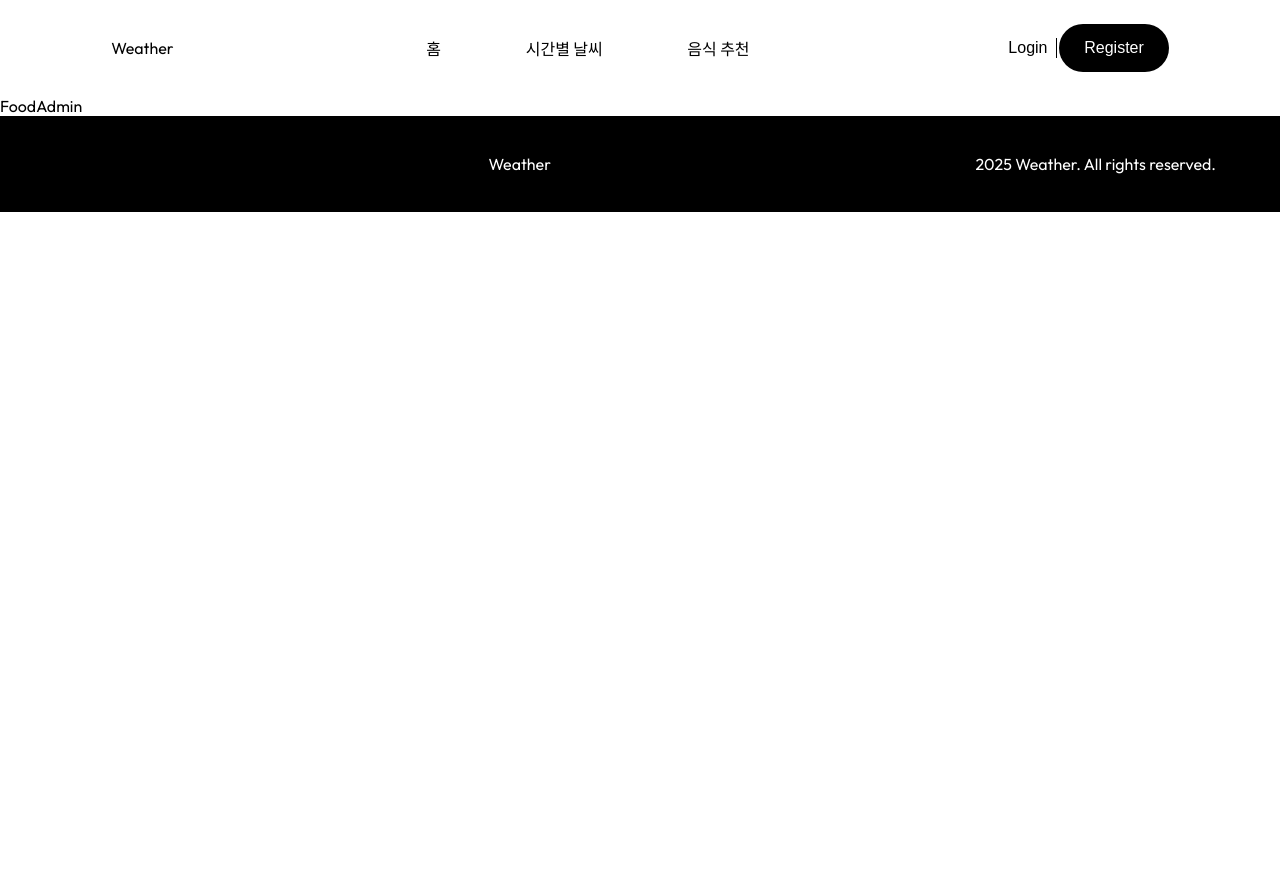
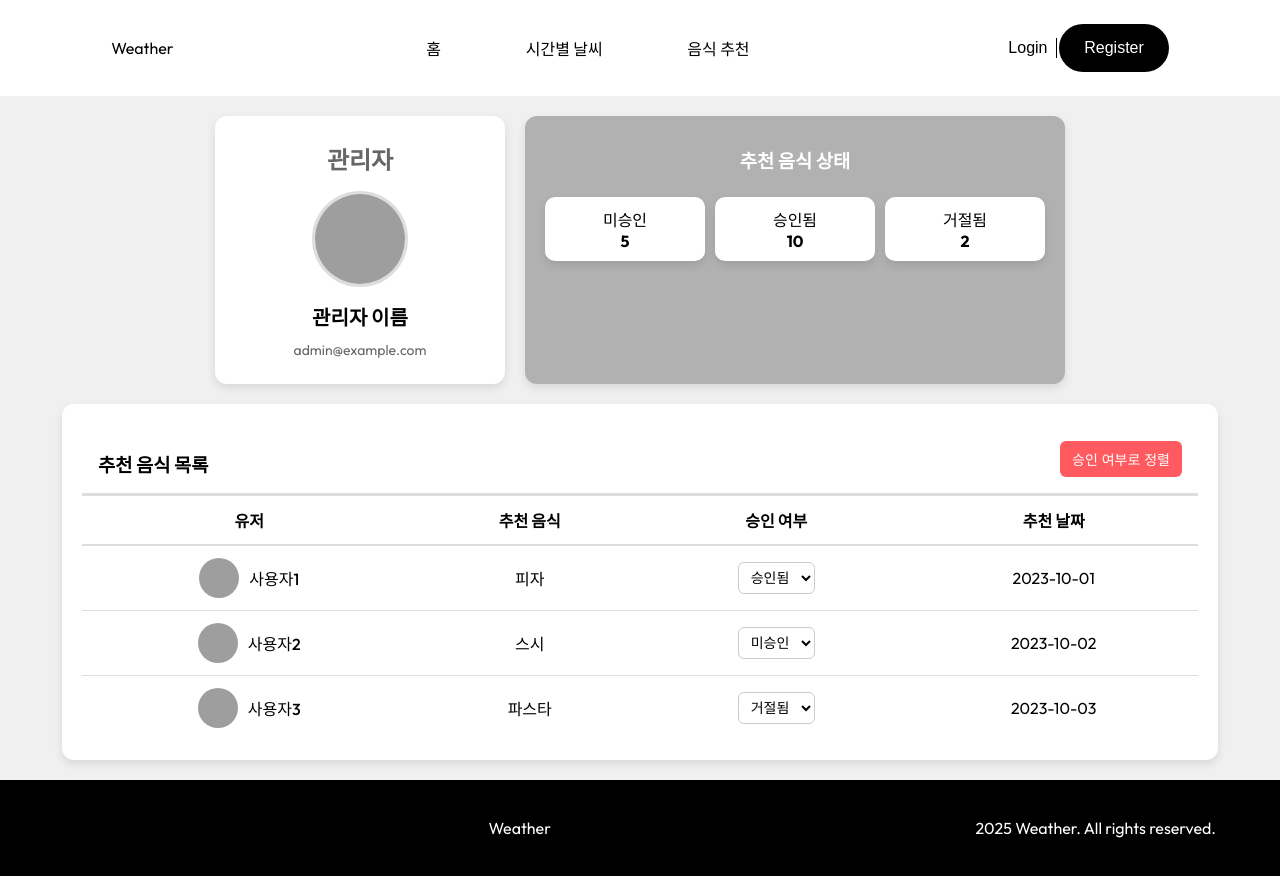
Before and after one commit to Weather-Food/weather-food, a React (Create React App) app: page /foodAdmin in a window 1280 px wide. Before the commit the page ends 800 px from the top, so only its background shows below. Built offline with nearby package versions, Linux system fonts and the light colour scheme; grey boxes are pictures that could not be loaded.

Commit message:
feat: Set up basic structure for admin page

```diff
--- a/package.json
+++ b/package.json
@@ -4,8 +4,10 @@
   "private": true,
   "dependencies": {
     "@types/react-router-dom": "^5.3.3",
+    "chart.js": "^4.4.7",
     "cra-template-typescript": "1.2.0",
     "react": "^19.0.0",
+    "react-chartjs-2": "^5.3.0",
     "react-dom": "^19.0.0",
     "react-icons": "^5.4.0",
     "react-router-dom": "^7.1.1",
--- /dev/null
+++ b/src/pages/FoodAdmin.module.scss
@@ -0,0 +1,184 @@
+.container {
+  display: flex;
+  flex-direction: column;
+  align-items: center;
+  padding: 20px;
+  background-color: #f0f0f0;
+}
+
+.section {
+  display: flex;
+  justify-content: center;
+  width: 100%;
+  max-width: 900px;
+  margin-bottom: 20px;
+  gap: 20px;
+}
+
+.adminBox {
+  display: flex;
+  flex-direction: column;
+  align-items: center;
+  padding: 20px;
+  width: 250px;
+  border-radius: 12px;
+  background-color: #fff;
+  box-shadow: 0 4px 10px rgba(0, 0, 0, 0.1);
+  text-align: center;
+
+  p {
+    margin: 5px 0;
+    color: #666;
+    font-size: 14px;
+  }
+
+  p:first-child {
+    font-weight: bold;
+    font-size: 24px;
+  }
+
+  img {
+    width: 90px;
+    height: 90px;
+    border-radius: 50%;
+    margin: 10px 0;
+    border: 3px solid #ddd;
+  }
+
+  h3 {
+    font-size: 20px;
+    margin: 5px 0;
+  }
+}
+
+.statusBox {
+  text-align: center;
+  width: 100%;
+  max-width: 500px;
+  padding: 20px;
+  border-radius: 12px;
+  background: rgb(177, 177, 177); // 배경 흰색으로 추가
+  box-shadow: 0 4px 10px rgba(0, 0, 0, 0.1);
+  display: flex;
+  flex-direction: column;
+  align-items: center;
+}
+
+.statusBox h3 {
+  color: #fff;
+  font-weight: bold;
+  margin-bottom: 24px;
+}
+
+.statusGrid {
+  display: grid;
+  grid-template-columns: repeat(3, 1fr);
+  gap: 10px;
+  width: 100%;
+  max-width: 500px;
+}
+
+.statusItem {
+  display: flex;
+  flex-direction: column;
+  align-items: center;
+  padding: 10px;
+  border-radius: 10px;
+  background-color: #fff;
+  box-shadow: 0 4px 8px rgba(0, 0, 0, 0.1);
+}
+
+.foodTableContainer {
+  width: 90%;
+  border-radius: 12px;
+  overflow: hidden;
+  box-shadow: 0 4px 8px rgba(0, 0, 0, 0.1);
+  background: rgb(255, 255, 255); // 배경 흰색으로 추가
+  padding: 20px;
+
+  .tableHeader {
+    display: flex;
+    justify-content: space-between;
+    align-items: center;
+    padding: 16px;
+
+    button {
+      padding: 8px 12px;
+      border: none;
+      background-color: #ff5a5f;
+      color: white;
+      border-radius: 6px;
+      cursor: pointer;
+      font-size: 14px;
+    }
+  }
+
+  // 승인 여부 드롭다운 스타일
+  .foodTable td select {
+    padding: 6px 8px;
+    font-size: 14px;
+    border-radius: 6px;
+    border: 1px solid #ccc;
+    background-color: white;
+    cursor: pointer;
+    transition: all 0.2s;
+  }
+
+  // 상태별 스타일 적용
+  .foodTable td select {
+    &.pending {
+      background-color: #ffeeba;
+      color: #856404;
+    }
+    &.approved {
+      background-color: #d4edda;
+      color: #155724;
+    }
+    &.rejected {
+      background-color: #f8d7da;
+      color: #721c24;
+    }
+  }
+
+  .foodTable {
+    width: 100%;
+    border-collapse: collapse;
+
+    th,
+    td {
+      padding: 12px;
+      text-align: center;
+    }
+
+    th {
+      border-top: 3px solid #ddd; /* 위쪽 구분선 */
+      border-bottom: 2px solid #ddd; /* 아래쪽 구분선 */
+    }
+
+    tr {
+      border-bottom: 1px solid #ddd;
+    }
+
+    tr:last-child {
+      border-bottom: none;
+    }
+
+    .userCell {
+      display: flex;
+      align-items: center;
+      gap: 10px; // 이미지와 이름 사이 간격
+      padding: 12px;
+      justify-content: center;
+
+      img {
+        width: 40px;
+        height: 40px;
+        border-radius: 50%;
+      }
+
+      span {
+        font-weight: 500;
+      }
+    }
+  }
+}
--- a/src/pages/FoodAdmin.tsx
+++ b/src/pages/FoodAdmin.tsx
@@ -1,7 +1,150 @@
-import React from "react";
+import React, { useState } from "react";
+import styles from "./FoodAdmin.module.scss"; // SCSS 모듈 import
 
 const FoodAdmin = () => {
-  return <div>FoodAdmin</div>;
+  // 예시 데이터
+  const adminInfo = {
+    name: "관리자 이름",
+    profileImage: "/RecipeDetail/food.jpg", // 프로필 이미지 URL
+    email: "admin@example.com",
+  };
+
+  const [foodStatus, setFoodStatus] = useState({
+    pending: 5,
+    approved: 10,
+    rejected: 2,
+  });
+
+  const [recommendedFoods, setRecommendedFoods] = useState([
+    {
+      userProfile: "/RecipeDetail/food.jpg",
+      userName: "사용자1",
+      foodName: "피자",
+      status: "승인됨",
+      date: "2023-10-01",
+    },
+    {
+      userProfile: "/RecipeDetail/food.jpg",
+      userName: "사용자2",
+      foodName: "스시",
+      status: "미승인",
+      date: "2023-10-02",
+    },
+    {
+      userProfile: "/RecipeDetail/food.jpg",
+      userName: "사용자3",
+      foodName: "파스타",
+      status: "거절됨",
+      date: "2023-10-03",
+    },
+  ]);
+
+  const handleStatusChange = (
+    index: number,
+    newStatus: "미승인" | "승인됨" | "거절됨"
+  ) => {
+    const updatedFoods = [...recommendedFoods];
+    updatedFoods[index].status = newStatus;
+    setRecommendedFoods(updatedFoods);
+
+    const newFoodStatus = {
+      pending: updatedFoods.filter((food) => food.status === "미승인").length,
+      approved: updatedFoods.filter((food) => food.status === "승인됨").length,
+      rejected: updatedFoods.filter((food) => food.status === "거절됨").length,
+    };
+    setFoodStatus(newFoodStatus);
+  };
+
+  const handleSort = () => {
+    const sortedFoods = [...recommendedFoods].sort((a, b) => {
+      if (a.status < b.status) return -1;
+      if (a.status > b.status) return 1;
+      return 0;
+    });
+    setRecommendedFoods(sortedFoods);
+  };
+
+  return (
+    <div className={styles.container}>
+      {/* 첫 번째 부분: 관리자 정보와 음식 상태 박스 */}
+      <div className={styles.section}>
+        {/* 관리자 정보 박스 */}
+        <div className={styles.adminBox}>
+          <p>관리자</p>
+          <img src={adminInfo.profileImage} alt="Profile" />
+          <h3>{adminInfo.name}</h3>
+          <p>{adminInfo.email}</p>
+        </div>
+
+        {/* 음식 상태 박스 */}
+        <div className={styles.statusBox}>
+          <h3>추천 음식 상태</h3>
+          <div className={styles.statusGrid}>
+            <div className={styles.statusItem}>
+              <span>미승인</span>
+              <strong>{foodStatus.pending}</strong>
+            </div>
+            <div className={styles.statusItem}>
+              <span>승인됨</span>
+              <strong>{foodStatus.approved}</strong>
+            </div>
+            <div className={styles.statusItem}>
+              <span>거절됨</span>
+              <strong>{foodStatus.rejected}</strong>
+            </div>
+          </div>
+        </div>
+      </div>
+
+      {/* 두 번째 부분: 추천 음식 목록 표 */}
+      <div className={styles.foodTableContainer}>
+        {/* 테이블 헤더 */}
+        <div className={styles.tableHeader}>
+          <h3>추천 음식 목록</h3>
+          <button onClick={handleSort}>승인 여부로 정렬</button>
+        </div>
+
+        {/* 테이블 */}
+        <table className={styles.foodTable}>
+          <thead>
+            <tr>
+              <th>유저</th>
+              <th>추천 음식</th>
+              <th>승인 여부</th>
+              <th>추천 날짜</th>
+            </tr>
+          </thead>
+          <tbody>
+            {recommendedFoods.map((food, index) => (
+              <tr key={index}>
+                <td className={styles.userCell}>
+                  <img src={food.userProfile} alt="User Profile" />
+                  <span>{food.userName}</span>
+                </td>
+                <td>{food.foodName}</td>
+                <td>
+                  <select
+                    value={food.status}
+                    onChange={(e) =>
+                      handleStatusChange(
+                        index,
+                        e.target.value as "미승인" | "승인됨" | "거절됨"
+                      )
+                    }
+                  >
+                    <option value="미승인">미승인</option>
+                    <option value="승인됨">승인됨</option>
+                    <option value="거절됨">거절됨</option>
+                  </select>
+                </td>
+                <td>{food.date}</td>
+              </tr>
+            ))}
+          </tbody>
+        </table>
+      </div>
+    </div>
+  );
 };
 
 export default FoodAdmin;
```
Also changed, not shown: 1 other file (tests, documents, lock files or other folders).
